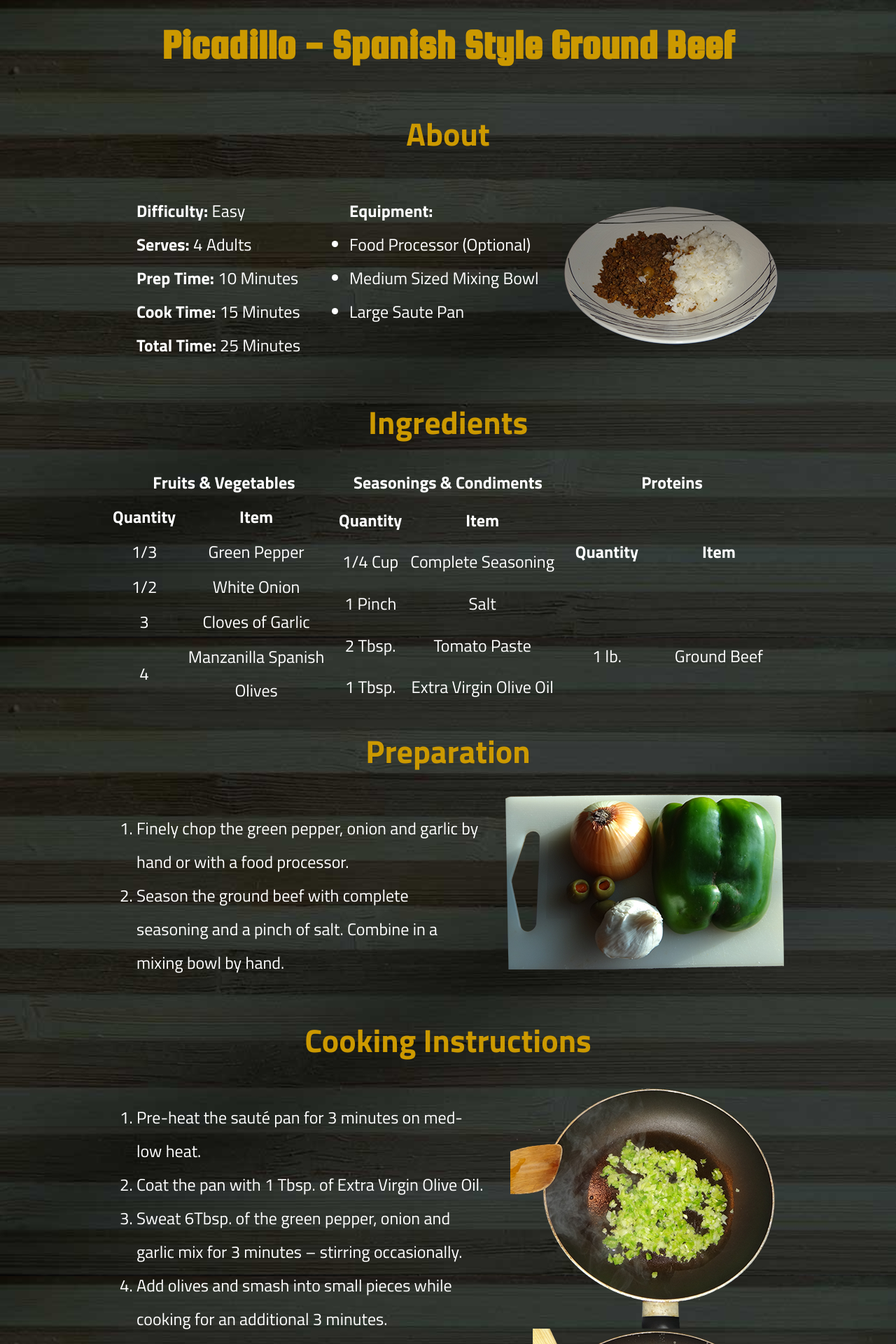
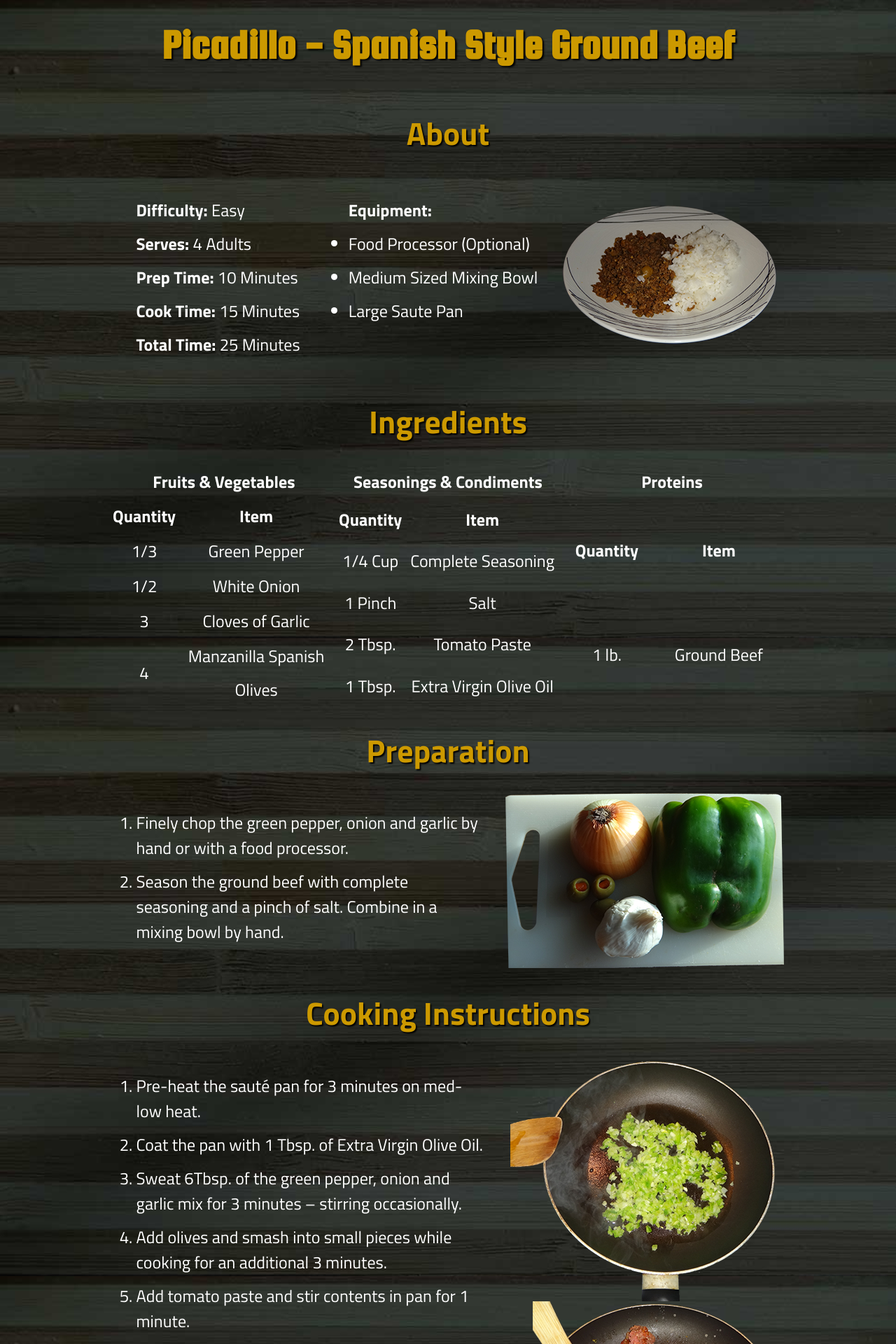
Before and after one commit to CafeConVega/cmp590-joshua-vega, a PHP site: page / in a window 1280 px wide. Shown: the top 1920 px of the page at 70% size. Run offline with PHP 8.4, Linux system fonts and the light colour scheme.

Commit message:
first try

```diff
--- a/Recipe Responsive/css/main.css
+++ b/Recipe Responsive/css/main.css
@@ -10,30 +10,44 @@ html {
     max-width: 960px;
 }
 
+body,
+caption {
+    font-family: 'Titillium Web', sans-serif;
+    font-size: 24px;
+    line-height: 200%;
+}
+
 h1 {
     font-family: 'Squada One', cursive;
-    font-size: 60px;
+    font-size: 2.5em;
     color: #CC9900;
     text-align: center;
+    text-shadow:.04em .04em .04em #000;
 }
 
 h2 {
     font-family: 'Titillium Web', sans-serif;
-    font-size: 46px;
+    font-size: 1.9em;
     color: #CC9900;
     text-align: center;
+    text-shadow:.04em .04em .04em #000;
+}
+
+ol li {
+    margin-bottom: .5em;
+    line-height: normal;
 }
 
 ol,
 ul {
-    max-width: 520px;
+    max-width: 53%;
 }
 
 ol,
 ul,
 p {
-    padding-left: 35px;
-    padding-right: 35px;
+    padding-left: 3.6%;
+    padding-right: 3.6%;
     color: #FFFFFF;
 }
 
@@ -48,13 +62,6 @@ table {
 .plateimg {
     padding-top: 40px;
     padding-bottom: 40px;
-}
-
-body,
-caption {
-    font-family: 'Titillium Web', sans-serif;
-    font-size: 24px;
-    line-height: 200%;
 }
 
 .flex {
```
